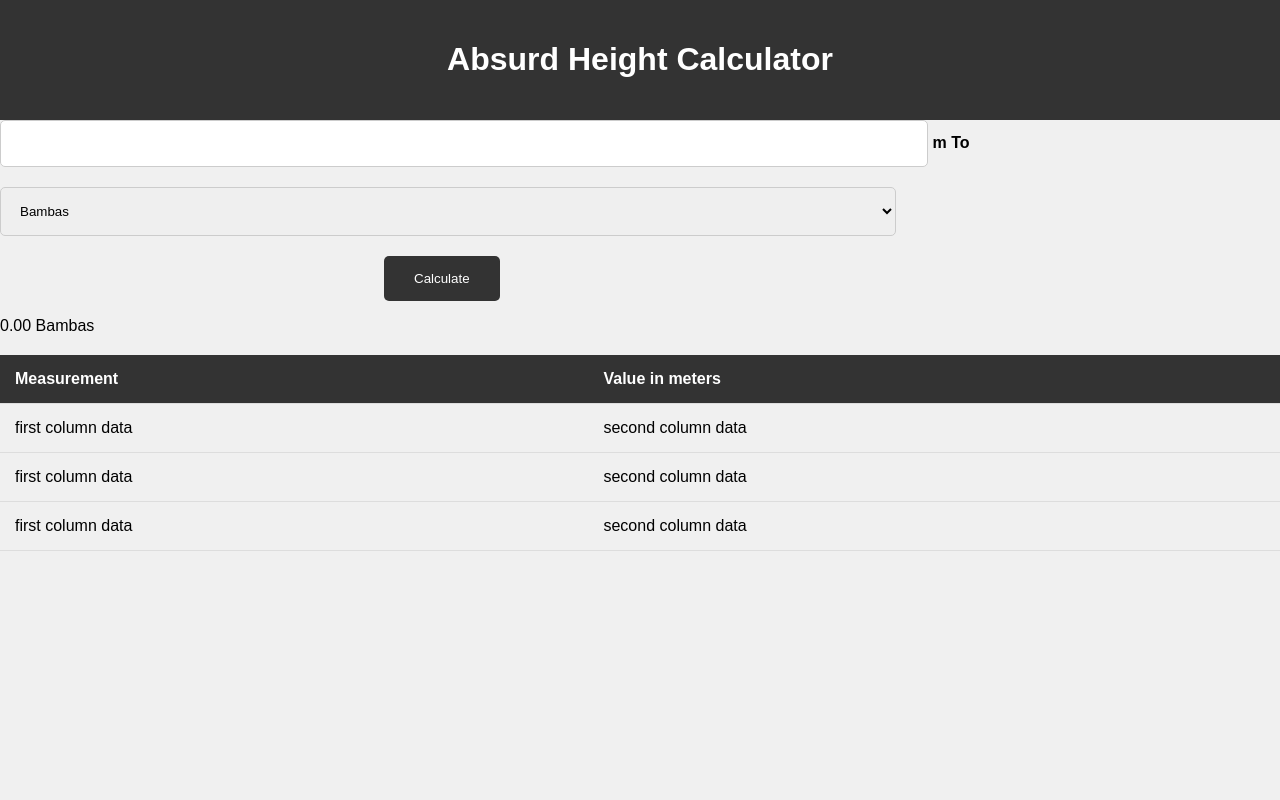
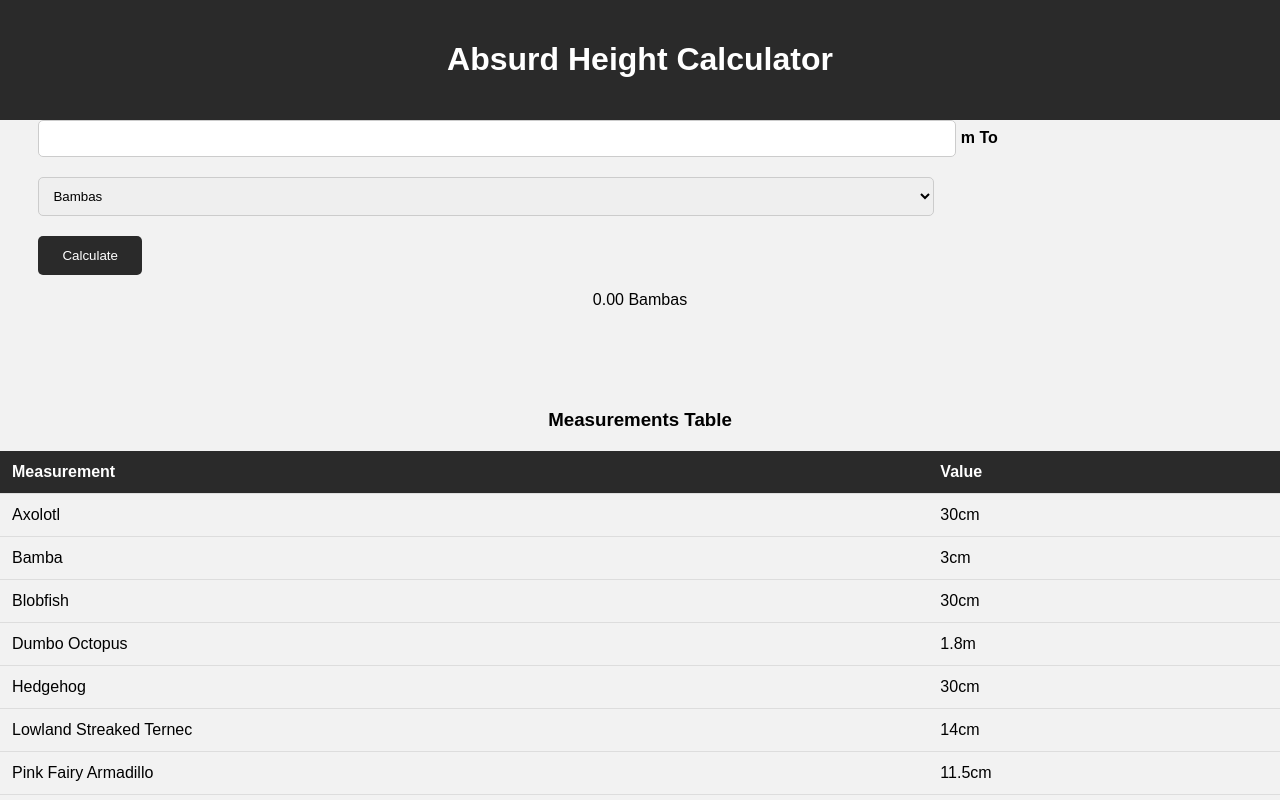
Before and after one commit to DanPeled/Absurd-Height-Calculator, a plain HTML site: page index.html in a window 1280 px wide. Both pictures are taken after typing "Sample" into the empty fields and a click on the button "Calculate". Shown: the top 800 px of the page. Drawn offline with Linux system fonts and the light colour scheme.

Commit message:
style changes, more measures

```diff
--- a/Scripts/CSS/index.css
+++ b/Scripts/CSS/index.css
@@ -1,32 +1,34 @@
 body {
-    font-family: Arial, sans-serif;
-    background-color: #f0f0f0;
+    font-family: 'Arial', sans-serif;
+    background-color: #f2f2f2;
     margin: 0;
     padding: 0;
 }
 
 header {
-    background-color: #333;
-    color: white;
+    background-color: #2a2a2a;
+    color: #fff;
     text-align: center;
-    padding: 20px 0; /* Increase padding for header */
+    padding: 20px 0;
 }
 
 .container {
     max-width: 800px;
     margin: 0 auto;
     padding: 20px;
-    background-color: white; /* Add background color to the container */
-    box-shadow: 0px 0px 10px rgba(0, 0, 0, 0.1); /* Add box shadow for a stylish look */
-    border-radius: 5px; /* Add border-radius for rounded corners */
+    background-color: #fff;
+    border: 1px solid #ccc;
+    border-radius: 8px;
+    box-shadow: 0 0 10px rgba(0, 0, 0, 0.2);
 }
 
 input[type="text"], select {
-    width: 70%; /* Make input fields and select boxes full width */
-    padding: 15px; /* Increase padding for input fields and select boxes */
+    width: 70%;
+    padding: 10px;
     margin-bottom: 20px;
-    border: 1px solid #ccc; /* Add a light border */
-    border-radius: 5px; /* Add border-radius for rounded corners */
+    border: 1px solid #ccc;
+    border-radius: 5px;
+    margin-left: 3%;
 }
 
 label {
@@ -34,17 +36,19 @@ label {
 }
 
 button {
-    background-color: #333;
-    color: white;
-    padding: 15px 30px; /* Increase padding for the button */
+    background-color: #2a2a2a;
+    color: #fff;
+    padding: 12px 24px;
     border: none;
     cursor: pointer;
-    border-radius: 5px; /* Add border-radius for rounded corners */
-    margin-left: 30%;
+    border-radius: 5px;
+    margin-left: 3%;
+    transition: transform 0.2s; /* Add a transition for the transform property */
 }
 
 button:hover {
-    background-color: #555;
+    background-color: #444;
+    transform: scale(1.05); /* Increase the size on hover */
 }
 
 table {
@@ -54,16 +58,24 @@ table {
 }
 
 th, td {
-    padding: 15px;
+    padding: 12px;
     text-align: left;
     border-bottom: 1px solid #ddd;
 }
 
 th {
-    background-color: #333;
-    color: white;
+    background-color: #2a2a2a;
+    color: #fff;
 }
 
 tr:hover {
     background-color: #f5f5f5;
 }
+
+#tableHeader {
+    margin-top: 100px;
+    text-align: center;
+}
+#resultText{
+    text-align: center;
+}
--- a/Scripts/JS/index.js
+++ b/Scripts/JS/index.js
@@ -2,44 +2,30 @@ let resultText = document.getElementById("resultText")
 let calcButton = document.getElementById("calculateButton")
 let textArea = document.getElementById("textarea")
 let dropdown = document.getElementById("dropdown")
+
+const calculationFunctions = {
+    "snail": calcSnail,
+    "water bear": calcWaterBear,
+    "axolotl": calcAxolotl,
+    "star nosed mole": calcStarNosedMole,
+    "lowland streaked ternec": calcLowlandStreakedTernec,
+    "dumbo octopus": calcDumboOctopus,
+    "pink fairy armadillo": calcPinkFairyArmadillo,
+    "red lipped batfish": calcRedLippedBatfish,
+    "hedgehog": calcHedgehog,
+    "three year-old": calcThreeYearOld,
+    "blobfish": calcBlobfish,
+    "tomato": calcTomato
+}
 function calc(height, type) {
-    let func = calcBamba
-    let suffix = "Bamba"
-    switch (type) {
-        case ("snail"):
-            func = calcSnail
-            break
-        case ("water bear"):
-            func = calcWaterBear
-            break
-        case ("axolotl"):
-            func = calcAxolotl
-            break
-        case ("star nosed mole"):
-            func = calcStarNosedMole
-            break
-        case ("lowland streaked ternec"):
-            func = calcLowlandStreakedTernec
-            break
-        case ("dumbo octopus"):
-            func = calcDumboOctopus
-            break
-        case ("pink fairy armadillo"):
-            func = calcPinkFairyArmadillo
-            break
-        case ("red lipped batfish"):
-            func = calcRedLippedBatfish
-            break
-        case ("hedgehog"):
-            func = calcHedgehog
-            break
+    const func = calculationFunctions[type] || calcBamba
+    const suffix = toTitleCase(type)
+
+    if (func(height) !== 1) {
+        resultText.innerText = `${func(height).toFixed(2)} ${suffix}s`
+    } else {
+        resultText.innerText = `${func(height).toFixed(2)} ${suffix}`
     }
-    suffix = toTitleCase(type)
-    if (func(height) != 1) {
-        suffix += "s"
-    }
-
-    resultText.innerText = func(height).toFixed(2) + " " + suffix
 }
 function calcBamba(height) {
     return height / 0.03
@@ -80,7 +66,15 @@ function calcRedLippedBatfish(height) {
 function calcHedgehog(height) {
     return height / 0.3
 }
-
+function calcThreeYearOld(height) {
+    return height / 1.016
+}
+function calcBlobfish(height) {
+    return height / 0.3
+}
+function calcTomato(height){
+    return height / 0.07
+}
 // Restricts input for the given textbox to the given inputFilter function.
 function setInputFilter(textbox, inputFilter, errMsg) {
     ["input", "keydown", "keyup", "mousedown", "mouseup", "select", "contextmenu", "drop", "focusout"].forEach(function (event) {
@@ -88,33 +82,33 @@ function setInputFilter(textbox, inputFilter, errMsg) {
             if (inputFilter(this.value)) {
                 // Accepted value.
                 if (["keydown", "mousedown", "focusout"].indexOf(e.type) >= 0) {
-                    this.classList.remove("input-error");
-                    this.setCustomValidity("");
+                    this.classList.remove("input-error")
+                    this.setCustomValidity("")
                 }
 
-                this.oldValue = this.value;
-                this.oldSelectionStart = this.selectionStart;
-                this.oldSelectionEnd = this.selectionEnd;
+                this.oldValue = this.value
+                this.oldSelectionStart = this.selectionStart
+                this.oldSelectionEnd = this.selectionEnd
             }
             else if (this.hasOwnProperty("oldValue")) {
                 // Rejected value: restore the previous one.
-                this.classList.add("input-error");
-                this.setCustomValidity(errMsg);
-                this.reportValidity();
-                this.value = this.oldValue;
-                this.setSelectionRange(this.oldSelectionStart, this.oldSelectionEnd);
+                this.classList.add("input-error")
+                this.setCustomValidity(errMsg)
+                this.reportValidity()
+                this.value = this.oldValue
+                this.setSelectionRange(this.oldSelectionStart, this.oldSelectionEnd)
             }
             else {
                 // Rejected value: nothing to restore.
-                this.value = "";
+                this.value = ""
             }
-        });
-    });
+        })
+    })
 }
 
 setInputFilter(textArea, function (value) {
-    return /^\d*\.?\d*$/.test(value); // Allow digits and '.' only
-}, "Only digits and '.' are allowed");
+    return /^\d*\.?\d*$/.test(value) // Allow digits and '.' only
+}, "Only digits and '.' are allowed")
 
 calcButton.addEventListener("click", function () {
     calc(textArea.value, dropdown.value)
@@ -123,7 +117,29 @@ calcButton.addEventListener("click", function () {
 function toTitleCase(str) {
     if (str != undefined) {
         return str.toLowerCase().split(' ').map(function (word) {
-            return (word.charAt(0).toUpperCase() + word.slice(1));
-        }).join(' ');
+            return (word.charAt(0).toUpperCase() + word.slice(1))
+        }).join(' ')
     }
 }
+
+var options = Array.from(dropdown.options)
+options.sort(function (a, b) {
+    return a.text.localeCompare(b.text)
+})
+dropdown.innerHTML = ""
+options.forEach(function (option) {
+    dropdown.appendChild(option)
+})
+
+// Sort the table rows alphabetically (excluding the header)
+var table = document.querySelector("table")
+var rows = Array.from(table.querySelectorAll("tr"))
+rows.shift() // Remove the header row
+rows.sort(function (a, b) {
+    var measurementA = a.cells[0].textContent.toLowerCase()
+    var measurementB = b.cells[0].textContent.toLowerCase()
+    return measurementA.localeCompare(measurementB)
+})
+rows.forEach(function (row) {
+    table.appendChild(row)
+})
--- a/index.html
+++ b/index.html
@@ -24,27 +24,70 @@
             <option value="pink fairy armadillo">Pink Fairy Armadillo</option>
             <option value="red lipped batfish">Red Lipped Batfish</option>
             <option value="hedgehog">Hedgehog</option>
+            <option value="three year-old">Three Year Old Kid</option>
+            <option value="blobfish">Blobfish</option>
+            <option value="tomato">Tomato</option>
         </select>
         <br>
         <button id="calculateButton">Calculate</button>
         <p id="resultText"></p>
-
+        <h3 id="tableHeader">Measurements Table</h1>
         <table>
             <tr>
                 <th>Measurement</th>
-                <th>Value in meters</th>
+                <th>Value</th>
             </tr>
             <tr>
-                <td>first column data</td>
-                <td>second column data</td>
+                <td>Bamba</td>
+                <td>3cm</td>
             </tr>
             <tr>
-                <td>first column data</td>
-                <td>second column data</td>
+                <td>Snail</td>
+                <td>4.5cm</td>
             </tr>
             <tr>
-                <td>first column data</td>
-                <td>second column data</td>
+                <td>Water Bear</td>
+                <td>1.2mm</td>
+            </tr>
+            <tr>
+                <td>Axolotl</td>
+                <td>30cm</td>
+            </tr>
+            <tr>
+                <td>Star Nosed Mole</td>
+                <td>19mm</td>
+            </tr>
+            <tr>
+                <td>Lowland Streaked Ternec</td>
+                <td>14cm</td>
+            </tr>
+            <tr>
+                <td>Dumbo Octopus</td>
+                <td>1.8m</td>
+            </tr>
+            <tr>
+                <td>Pink Fairy Armadillo</td>
+                <td>11.5cm</td>
+            </tr>
+            <tr>
+                <td>Red-Lipped Batfish</td>
+                <td>40cm</td>
+            </tr>
+            <tr>
+                <td>Hedgehog</td>
+                <td>30cm</td>
+            </tr>
+            <tr>
+                <td>Three Year Old Kid</td>
+                <td>101.6m</td>
+            </tr>
+            <tr>
+                <td>Blobfish</td>
+                <td>30cm</td>
+            </tr>
+            <tr>
+                <td>Tomato</td>
+                <td>7cm</td>
             </tr>
         </table>
     </container>
```
